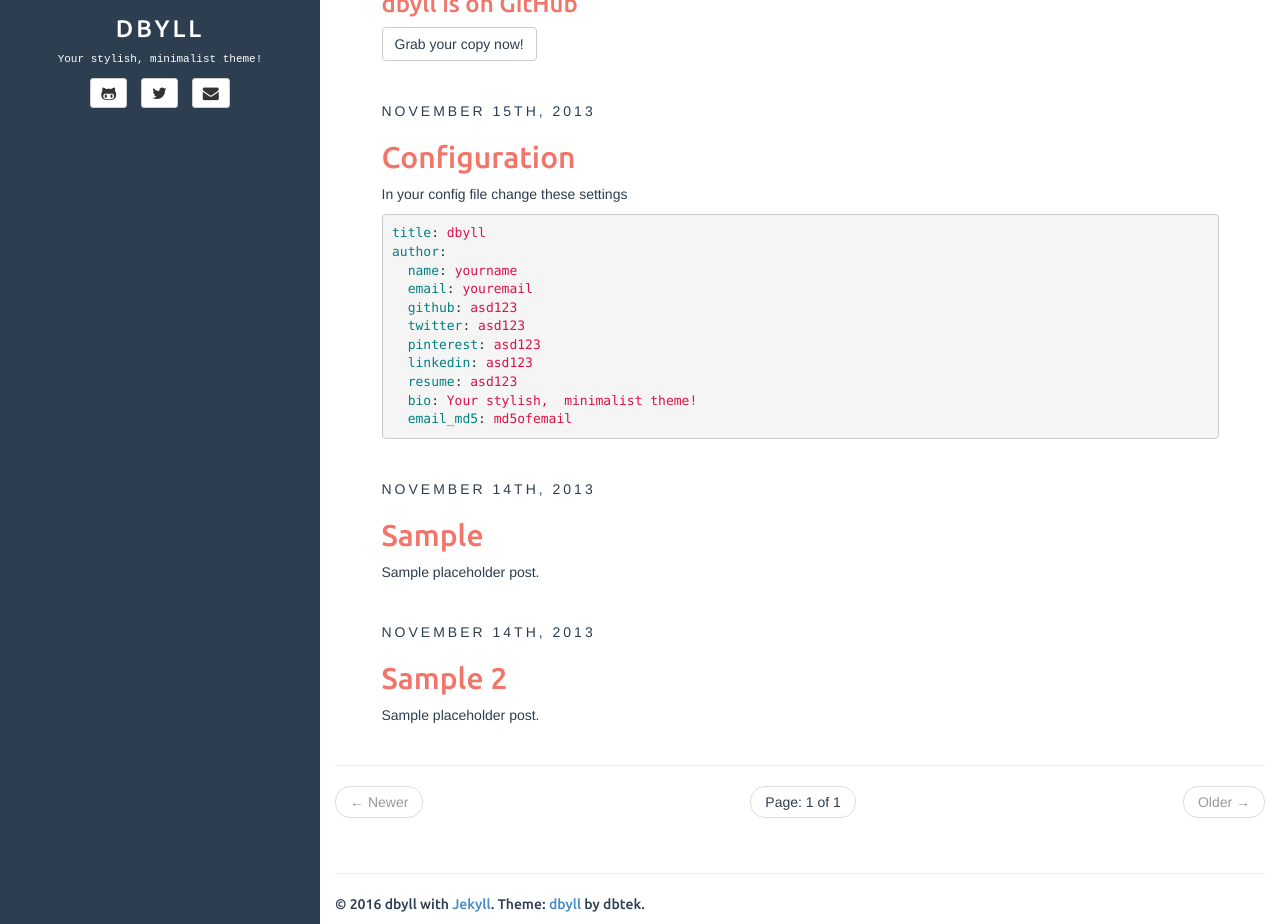
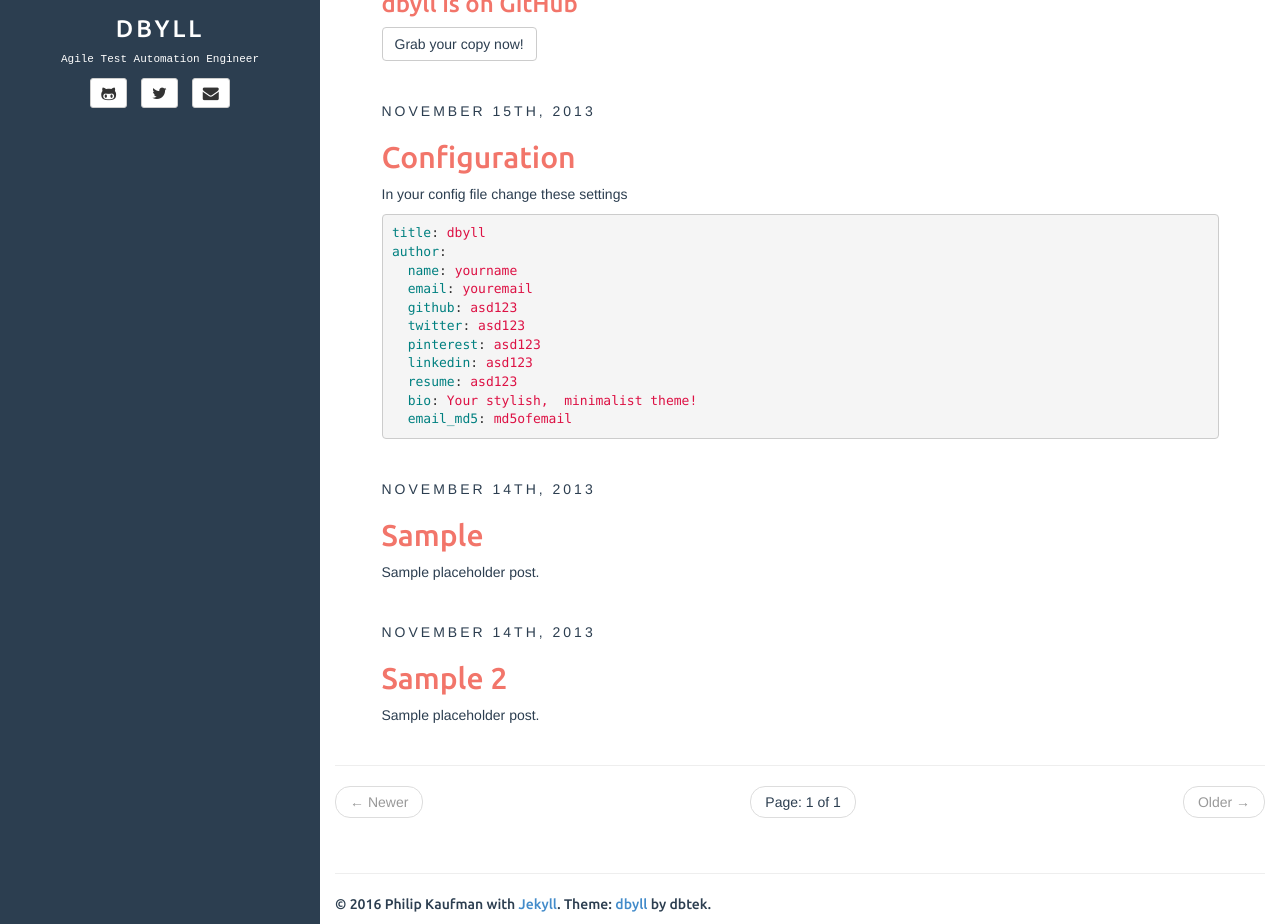
Before and after one commit to philkky/philipkaufman, a Jekyll site: the page built from index.html, in a window 1280 px wide and 1206 px high, cut to the strip 282-1206 px from the top of the window. Built offline with Jekyll 4.4.1, drawn with Linux system fonts in a browser that asks for light colours; the list of posts is cut into pages by our own code.

Commit message:
Updated config

```diff
--- a/_config.yml
+++ b/_config.yml
@@ -16,15 +16,14 @@ defaults:
     values:
       title: dbyll
 
-description: Stylish Jekyll Theme
+description: Philip Kaufman Portfolio
 author:
-  name: dbyll
-  email: dbyll@ismaildemirbilek.com
+  name: Philip Kaufman
+  email: philipkaufman@hotmail.co.uk
   github: dbtek
-  twitter: dbtek
-  pinterest: asd123
-  linkedin: asd123
-  bio: Your stylish, minimalist theme!
+  twitter: philkky
+  linkedin: philipkaufman
+  bio: Agile Test Automation Engineer
   email_md5: 726351295ec82e145928582f595aa3aa
 
 rss_path: feed.xml
```
